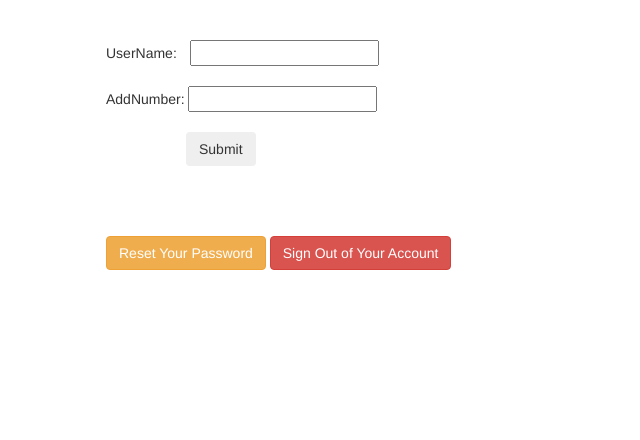
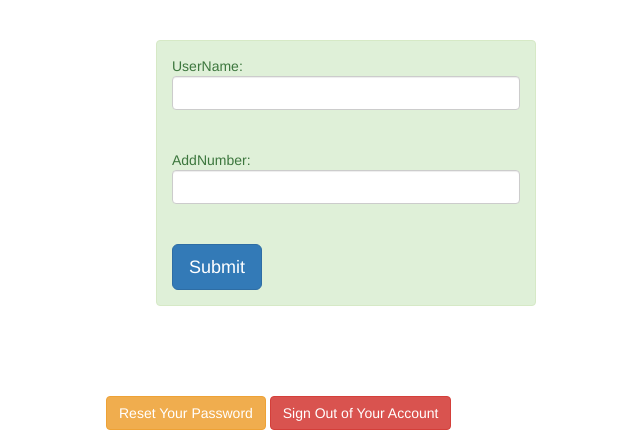
Before and after one commit to annasamer3/phonedirectory, a PHP site: page /welcome.php in a window 1280 px wide. Shown: the part 424-864 px from the top of the page, without its empty margins (294-934 px from the left). Before the commit the page ends 694 px from the top, so only its background shows below. Run offline with PHP 8.4, Linux system fonts and the light colour scheme; a user stored in the database is signed in; data comes from the database, SQL or seed files in the repository.

Commit message:
version 1.4

```diff
--- a/edit.php
+++ b/edit.php
@@ -3,7 +3,7 @@
     // If the values are posted, insert them into the database.
     if (isset($_GET['id'])){
         $pId = $_GET['id'];
-        $query = "SELECT * FROM `person` WHERE pId = $pId";
+        $query = "SELECT * FROM `person` WHERE pId = $pId" ;
         $result = mysqli_query($connection, $query);
         $row = $result->fetch_assoc();
     }
@@ -15,6 +15,7 @@
 </head>
 <body>
 <form class="dataEntry" method="post" action="welcome.php" style="margin-left: 400px;">
+    <input type="hidden" name="pId" value="<?php echo $pId ?>">
   EditName: <input value="<?php echo $row['pName'] ?>" required type="text" name="pName" style="margin-left: 9px;">
 <br> <br>
     EditNumber: <input value="<?php echo $row['pNumber'] ?>" required type="text" name="pNumber">
--- a/welcome.php
+++ b/welcome.php
@@ -27,6 +27,11 @@ if(!isset($_SESSION["username"])){
         $UserName = $_POST['pName'];
         $AddNumber = $_POST['pNumber'];
 
+        if($_POST['pId']){
+          $pId = $_POST['pId'];
+          $query = "UPDATE `person` SET `pName`='$UserName',`pNumber`='$AddNumber' WHERE `pId` = '$pId'";
+          mysqli_query($connection, $query);
+        }else{
         $query = "INSERT INTO `person` (pName, pNumber) VALUES ('$UserName', '$AddNumber')";
         $result = mysqli_query($connection, $query);
         if($result){
@@ -35,6 +40,7 @@ if(!isset($_SESSION["username"])){
         }else{
             $fmsg ="User Registration Failed";
         }
+      }
 
     }
     $query = "SELECT * FROM `person`";
@@ -89,12 +95,12 @@ if(!isset($_SESSION["username"])){
   </table>
 </div>
 <br>
-<form class="dataEntry" method="post" style="margin-left: 400px;">
-  UserName: <input required type="text" name="pName" style="margin-left: 9px;">
+<form class="dataEntry alert alert-success" method="post" style="margin-left: 450px; margin-right: 450px;">
+  UserName: <input required type="text" name="pName" class="form-control">
 <br> <br>
-    AddNumber: <input required type="text" name="pNumber">
+    AddNumber: <input required type="text" class="form-control" name="pNumber">
     <br> <br>
-     <button class="btn type="submit" style="margin-left: 80px;">Submit</button>
+     <button class="btn btn-lg btn-primary">Submit</button>
 </form>
 
 <br>
@@ -110,7 +116,7 @@ if(!isset($_SESSION["username"])){
       var id = $(this).attr('at');
 
 
-  var r=confirm("Do You Really Want To Delete!");
+  var r=confirm("Click the OK button now!");
 if (r==true)
 {
   $.ajax({
@@ -124,7 +130,7 @@ if (r==true)
 }
 else
 {
-  // alert("You pressed Cancel!");
+  alert("You pressed Cancel!");
 }
 });
 
```
